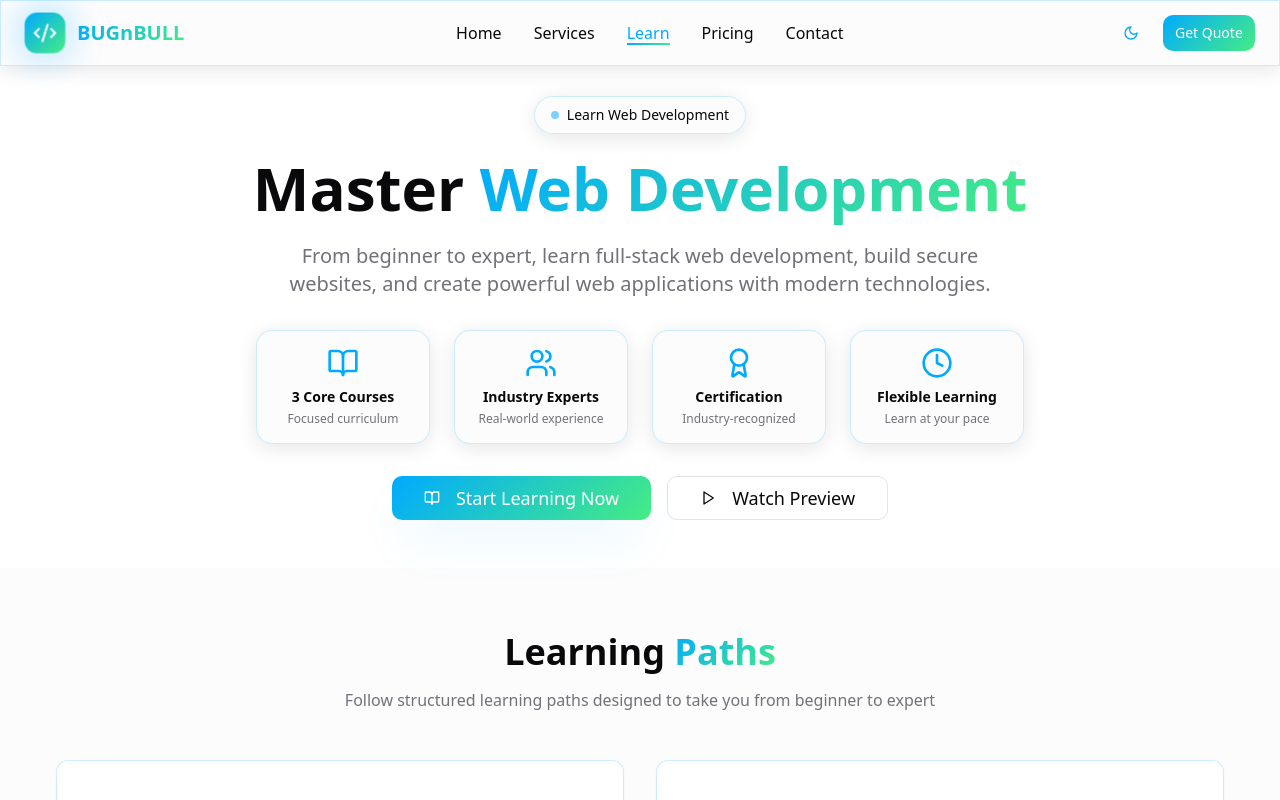
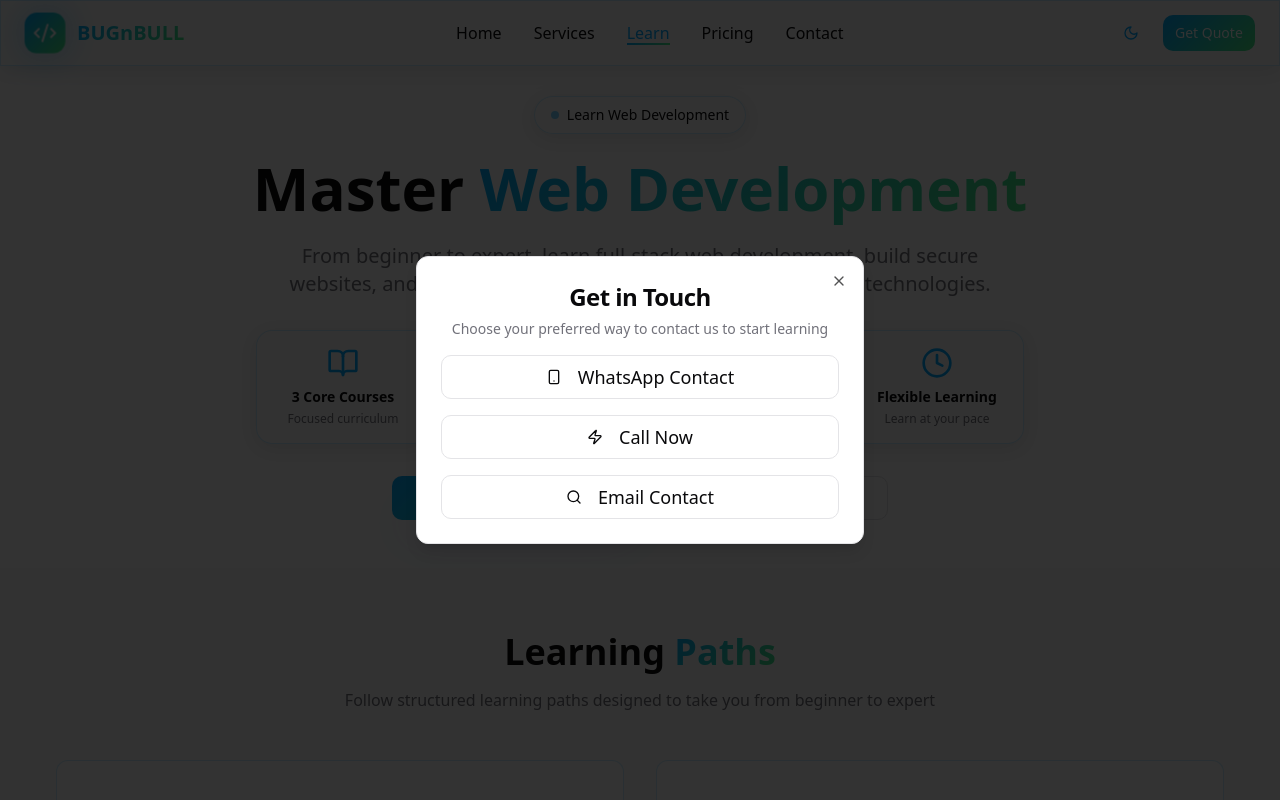
Before and after one commit to babu786/spatial-narrative-hub, a React (Vite) app: page /learn in a window 1280 px wide. Both pictures are taken after a click on the button "Start Learning Now". Shown: the top 800 px of the page. Built offline with nearby package versions, Linux system fonts and the light colour scheme.

Commit message:
Update popup functionality

```diff
--- a/src/pages/Learn.tsx
+++ b/src/pages/Learn.tsx
@@ -144,10 +144,66 @@ export default function Learn() {
           </div>
 
           <div className="flex flex-col sm:flex-row gap-4 justify-center">
-            <Button variant="gradient" size="lg" className="text-lg px-8 py-4">
-              <BookOpen className="w-5 h-5 mr-2" />
-              Start Learning Now
-            </Button>
+            <Dialog>
+              <DialogTrigger asChild>
+                <Button variant="gradient" size="lg" className="text-lg px-8 py-4">
+                  <BookOpen className="w-5 h-5 mr-2" />
+                  Start Learning Now
+                </Button>
+              </DialogTrigger>
+              <DialogContent className="max-w-md">
+                <DialogHeader>
+                  <DialogTitle className="text-2xl text-center">Get in Touch</DialogTitle>
+                  <DialogDescription className="text-center">
+                    Choose your preferred way to contact us to start learning
+                  </DialogDescription>
+                </DialogHeader>
+
+                <div className="space-y-4">
+                  <Button
+                    variant="outline"
+                    size="lg"
+                    className="w-full text-lg py-4"
+                    onClick={() => {
+                      const message = "Hi! I'm interested in starting my web development learning journey. Can you please provide more details about the courses?";
+                      const phoneNumber = "918764551955";
+                      const whatsappUrl = `https://wa.me/${phoneNumber}?text=${encodeURIComponent(message)}`;
+                      window.open(whatsappUrl, '_blank');
+                    }}
+                  >
+                    <Smartphone className="w-5 h-5 mr-2" />
+                    WhatsApp Contact
+                  </Button>
+
+                  <Button
+                    variant="outline"
+                    size="lg"
+                    className="w-full text-lg py-4"
+                    onClick={() => {
+                      window.location.href = "tel:+918764551955";
+                    }}
+                  >
+                    <Zap className="w-5 h-5 mr-2" />
+                    Call Now
+                  </Button>
+
+                  <Button
+                    variant="outline"
+                    size="lg"
+                    className="w-full text-lg py-4"
+                    onClick={() => {
+                      const subject = "Interest in Web Development Courses";
+                      const body = "Hi,\n\nI'm interested in starting my web development learning journey. Please provide more details about your courses and enrollment process.\n\nThank you!";
+                      const mailtoUrl = `mailto:contact@bugnbull.com?subject=${encodeURIComponent(subject)}&body=${encodeURIComponent(body)}`;
+                      window.location.href = mailtoUrl;
+                    }}
+                  >
+                    <Search className="w-5 h-5 mr-2" />
+                    Email Contact
+                  </Button>
+                </div>
+              </DialogContent>
+            </Dialog>
             <Button variant="outline" size="lg" className="text-lg px-8 py-4">
               <Play className="w-5 h-5 mr-2" />
               Watch Preview
```
